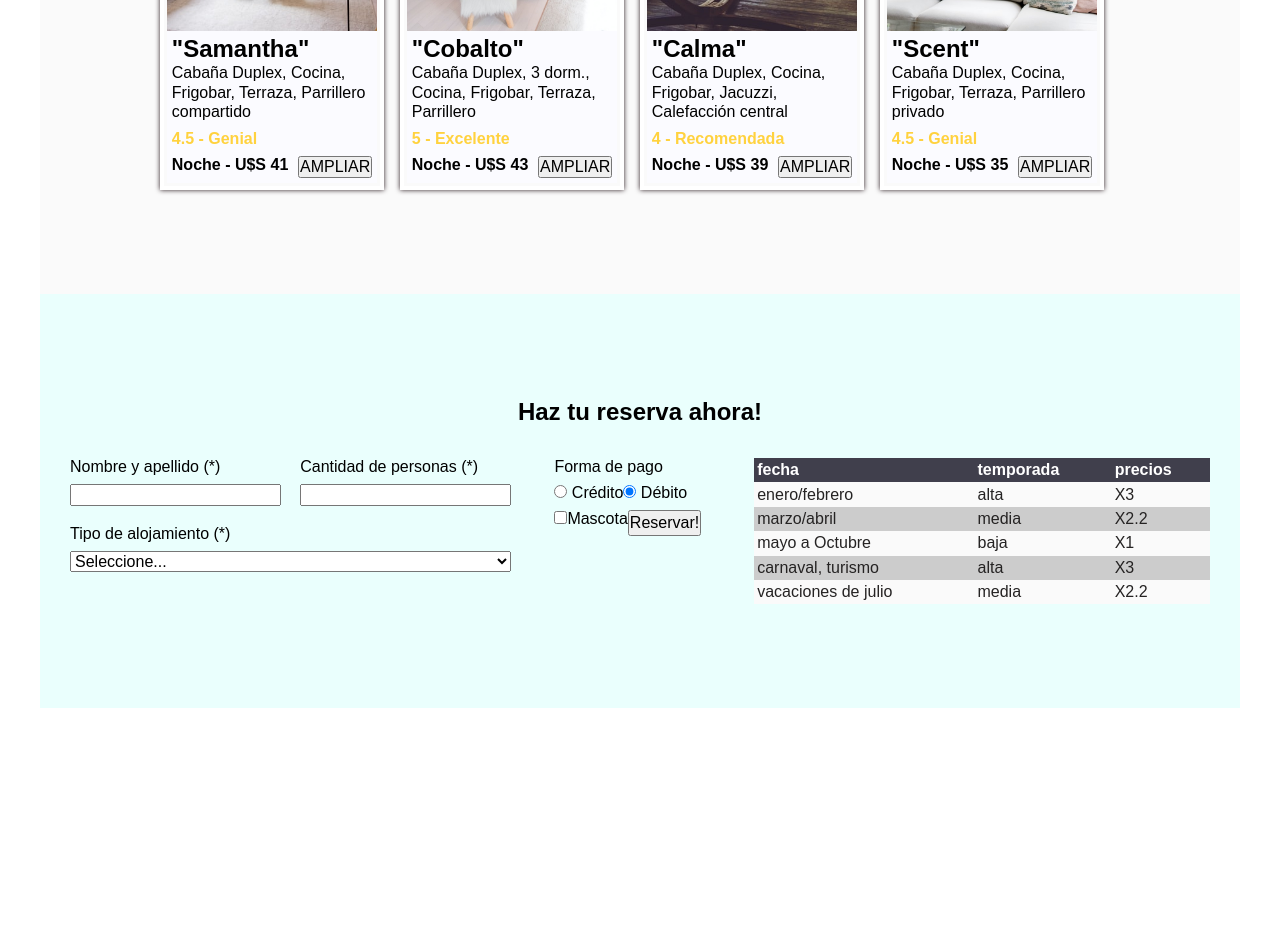
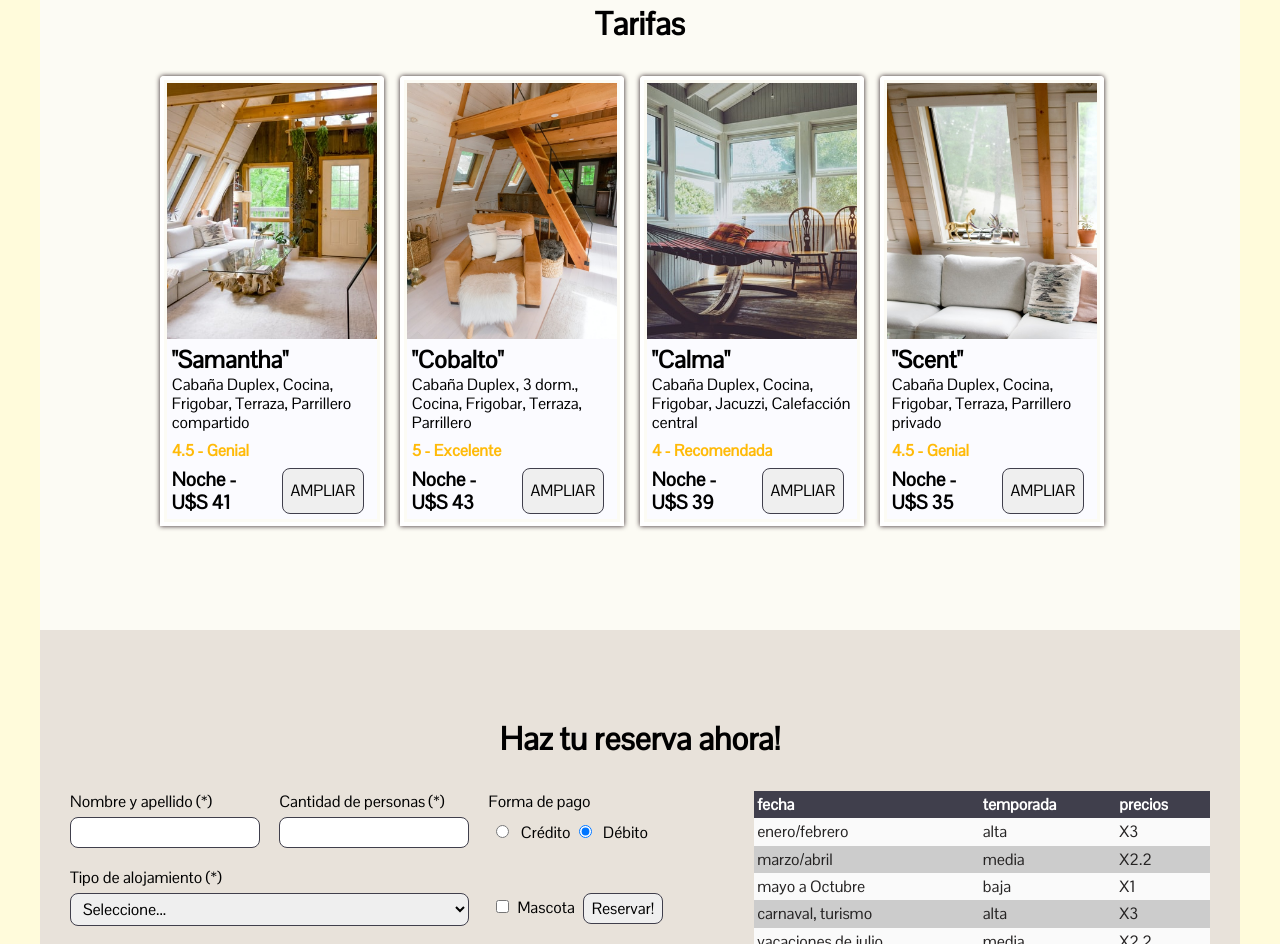
Before and after one commit to playmobilman/LaPazDiablo, a plain HTML site: page index.html in a window 1280 px wide. Shown: the part 1856-2800 px from the top of the page. Before the commit the page ends 2564 px from the top, so only its background shows below. Drawn offline with Linux system fonts and the light colour scheme; a web font is replaced by a local one.

Commit message:
Almost done...

```diff
--- a/index.html
+++ b/index.html
@@ -11,7 +11,9 @@
     <link rel="stylesheet" href="styles.css" type="text/css">
     <link rel="preconnect" href="https://fonts.googleapis.com">
     <link rel="preconnect" href="https://fonts.gstatic.com" crossorigin>
-    <link href="https://fonts.googleapis.com/css2?family=Mallanna&display=swap" rel="stylesheet">
+    <link rel="preconnect" href="https://fonts.googleapis.com">
+    <link rel="preconnect" href="https://fonts.gstatic.com" crossorigin>
+    <link href="https://fonts.googleapis.com/css2?family=Pontano+Sans&display=swap" rel="stylesheet">
 </head>
 <body>
     <div class="main-container">
@@ -53,32 +55,36 @@
             <div class="container-promos">
                 <div class="section-boxPromo">
                     <div class="section-boxPromoGallery grid-horizontal">
-                        <div class="grid-item">1</div>
-                        <div class="grid-item">2</div>
-                        <div class="grid-item">3</div>
+                        <div class="grid-item rustica1"></div>
+                        <div class="grid-item rustica2"></div>
+                        <div class="grid-item rustica3"></div>
                     </div>
+                    <div class="flex flex-col" style="margin-top: auto; padding-top: 1.2rem;">
                         <div class="section-boxPromoResume">
-                        <h3>Titulo promo 1</h3>
-                        <p>Lipsum dolor sit amet</p>
+                            <h3>Promo "R&uacute;stica"</h3>
+                            <p>Disfruta de toda la naturaleza destacada de Punta del Diablo en nuestras posadas enclavadas al pie del bosque nativo.</p>
                         </div>
                         <div class="section-boxPromoValidity">
                             <span>Vigencia del 21/05/2022 al 31/05/2022</span>
                             <button type="button">AMPLIAR</button>
                         </div>
                     </div>
+                </div>
                 <div class="section-boxPromo">
                     <div class="section-boxPromoGallery grid-vertical">
-                        <div class="grid-item">1</div>
-                        <div class="grid-item">2</div>
-                        <div class="grid-item">3</div>
+                        <div class="grid-item unplugged1"></div>
+                        <div class="grid-item unplugged2"></div>
+                        <div class="grid-item unplugged3"></div>
                     </div>
+                    <div class="flex flex-col" style="margin-top: auto; padding-top: 1.2rem;">
                         <div class="section-boxPromoResume">
-                        <h3>Titulo promo 2</h3>
-                        <p>Lipsum dolor sit amet</p>
+                            <h3>Promo "Unplugged"</h3>
+                            <p>Desenchufate de la rutina y viv&iacute; una experiencia natural en nuestra caba&ntilde;a "Scent".</p>
                         </div>
                         <div class="section-boxPromoValidity">
                             <span>Vigencia del 21/05/2022 al 31/05/2022</span>
                             <button type="button">AMPLIAR</button>
+                        </div>
                     </div>
                 </div>
             </div>
@@ -102,11 +108,7 @@
                         </p>
                         <p class="rating">4.5 - Genial</p>
                         <div class="call-action">
-                            <span>
-                                <strong>
-                                    Noche - U$S 41
-                                </strong>
-                            </span>
+                            <p>Noche - U$S 41</p>
                             <button type="button">AMPLIAR</button>
                         </div>
                     </div>
@@ -127,9 +129,7 @@
                         </p>
                         <p class="rating">5 - Excelente</p>
                         <div class="call-action">
-                            <span>
-                                <strong>Noche - U$S 43</strong>
-                            </span>
+                            <p>Noche - U$S 43</p>
                             <button type="button">AMPLIAR</button>
                         </div>
                     </div>
@@ -149,9 +149,7 @@
                         </p>
                         <p class="rating">4 - Recomendada</p>
                         <div class="call-action">
-                            <span>
-                                <strong>Noche - U$S 39</strong>
-                            </span>
+                            <p>Noche - U$S 39</p>
                             <button type="button">AMPLIAR</button>
                         </div>
                     </div>
@@ -171,9 +169,7 @@
                         </p>
                         <p class="rating">4.5 - Genial</p>
                         <div class="call-action">
-                            <span>
-                                <strong>Noche - U$S 35</strong>
-                            </span>
+                            <p>Noche - U$S 35</p>
                             <button type="button">AMPLIAR</button>
                         </div>
                     </div>
@@ -185,23 +181,21 @@
         <section id="bookings">
             <h1 class="section-title">Haz tu reserva ahora!</h1>
             <div class="container-bookings">
-                <form action="#" method="post">
-                    <div class="flex-row">
-
-                        <!-- Datos visitante -->
-                        <div class="flex-col">
-                            <div class="flex-row between">
-                                <div class="flex-col item">
+                <form action="#">
+                    <div class="flex flex-row justify-start">
+                        <div class="flex flex-col">
+                            <div class="flex flex-row">
+                                <div class="flex flex-col flex-item">
                                     <label for="txtNombre">Nombre y apellido (*)</label>
                                     <input type="text" id="txtNombre" required="required">
                                 </div>
-                                <div class="flex-col item">
+                                <div class="flex flex-col flex-item">
                                     <label for="txtQty">Cantidad de personas (*)</label>
                                     <input type="text" id="txtQty" required="required">
                                 </div>
                             </div>
-                            <div class="flex-row-fluid">
-                                <div class="flex-col item">
+                            <div class="flex flex-row">
+                                <div class="flex flex-col flex-item flex-grow">
                                     <label for="slcTipoAlojamiento">Tipo de alojamiento (*)</label>
                                     <select name="slcTipoAlojamiento" id="slcTipoAlojamiento" required="required">
                                         <option value="">Seleccione...</option>
@@ -211,56 +205,10 @@
                                 </div>
                             </div>
                         </div>
-
-                        <!-- Forma de pago -->
-                        <div class="flex-col" style="margin-left: 1.5em; align-content: stretch;">
-                            <label for="slcTipoAlojamiento">Forma de pago</label>
-                            <div class="flex-row">
-                                <label for="rdCredit">
-                                    <input type="radio" id="rdCredit" name="payment" value="payCredit" checked>
-                                    Cr&eacute;dito
-                                </label>
-                                <label for="rdDebit">
-                                    <input type="radio" id="rdDebit" name="payment" value="payDebit" checked>
-                                    D&eacute;bito
-                                </label>
-                            </div>
-                            <div class="flex-row between">
-                                <label><input type="checkbox" id="cbox1" value="first_checkbox">Mascota</label>
-                                <button name="button">Reservar!</button>
-                            </div>
-                        </div>
-                    </div>
-
-
-
-
-
-
-
-
-
-
-
-
-
-
-
-
-
-
-                    <!-- <div class="flex-row">
-                        <div class="flex-col item">
-                            <label for="txtNombre">Nombre y apellido (*)</label>
-                            <input type="text" id="txtNombre" required="required">
-                        </div>
-                        <div class="flex-col item">
-                            <label for="txtQty">Cantidad de personas (*)</label>
-                            <input type="text" id="txtQty" required="required">
-                        </div>
-                        <div class="flex-col">
-                            <label for="txtQty">Forma de pago</label>
-                            <div class="flex-row">
+                        <div class="flex flex-col justify-between">
+                            <div class="flex flex-col">
+                                <label>Forma de pago</label>
+                                <div class="flex flex-row">
                                     <label for="rdCredit">
                                         <input type="radio" id="rdCredit" name="payment" value="payCredit" checked>
                                         Cr&eacute;dito
@@ -271,17 +219,12 @@
                                     </label>
                                 </div>
                             </div>
+                            <div class="flex flex-row flex-item items-center">
+                                <label><input type="checkbox" id="cbox1" value="first_checkbox">Mascota</label>
+                                <button name="button">Reservar!</button>
                             </div>
-                    <div class="flex-row-full">
-                        <div class="flex-col item">
-                            <label for="slcTipoAlojamiento">Tipo de alojamiento (*)</label>
-                            <select name="slcTipoAlojamiento" id="slcTipoAlojamiento">
-                                <option value="-1">Seleccione...</option>
-                                <option value="1">Cabaña simple</option>
-                                <option value="2">Cabaña duplex</option>
-                            </select>
                         </div>
-                    </div> -->
+                    </div>
                 </form>
                 <table>
                     <thead>
@@ -321,9 +264,12 @@
                 </table>
             </div>
         </section>
+
         <!-- Footer -->
         <footer>
-
+            <a href="www.booking.com">Booking.com</a>
+            <a href="www.airbnb.com">Airbnb</a>
+            <a href="www.instagram.com/playmobilman">Seguinos!</a>
         </footer>
     </div>
 </body>
--- a/styles.css
+++ b/styles.css
@@ -7,12 +7,18 @@ email: playmobilman@gmail.com
 
 /* General - Reset */
 * { margin: 0; padding: 0; }
+
 .clear { clear: both; }
+
 img { border: 0; }
 
 body {
-    background: #FFFFFF;
-    font-family: 'Mallanna', sans-serif;
+    background: #fffbdb;
+    font-family: 'Pontano Sans', sans-serif;
+}
+
+section {
+    background-color: #FCFBF4;
 }
 
 .main-container {
@@ -21,57 +27,8 @@ body {
     min-height: 100vh;
 }
 
-.main-container section:nth-child(odd) {
-    background: #EAFFFD;
-}
-
-.main-container section:nth-child(even) {
-    background: #FAFAFA;
-}
-
-/* Flexbox */
-.flex-col {
-    display: flex;
-    flex-direction: column;
-}
-
-.flex-col .item {
-    margin-bottom: 1.2rem;
-    margin-right: 1.2rem;
-}
-
-.flex-row {
-    display: flex;
-    flex-direction: row;
-    align-items: stretch;
-    align-content: flex-start;
-}
-
-.flex-row.between {
-    justify-content: space-between;
-}
-
-.flex-row.start {
-    justify-content: flex-start;
-}
-
-.flex-row.around {
-    justify-content: space-around;
-}
-
-.flex-row-fluid {
-    width: 100%;
-    flex-flow: row wrap;
-    align-content: flex-start;
-}
-
-.flex-row-full {
-    justify-content: space-between;
-}
-
-
-.flex-row > .item {
-    margin-right: 1.2rem;
+.main-container section:last-of-type {
+    background: #e8e2da;
 }
 
 /* Tipografia */
@@ -110,6 +67,10 @@ nav ul li {
     margin-left: 1em;
 }
 
+nav ul li:last-of-type {
+    margin-right: 1em;
+}
+
 nav ul li a {
     padding: .3em 1em;
     text-decoration: none;
@@ -126,7 +87,6 @@ nav ul li a:hover {
 }
 
 /* Main content */
-
 .hero {
     width: 100%;
     padding: 15em 0;
@@ -149,8 +109,9 @@ section {
 }
 
 section h1 {
+    font-size: 2rem;
     text-align: center;
-    margin: 2rem auto;
+    margin: 1rem auto;
 }
 
 .container-promos, .container-bookings {
@@ -159,16 +120,17 @@ section h1 {
     display: flex;
     flex-direction: row;
     justify-content: space-between;
+    align-items: flex-start;
 }
 
 .container-bookings form {
     width: 60%;
 }
 
+
 .container-bookings table {
     width: 40%;
 }
-
 
 .container-pricing {
     width: 80%;
@@ -208,7 +170,7 @@ section h1 {
     font-size: 1.5rem;
 }
 
-.container-pricing .cabin-data p {
+.container-pricing .cabin-data > p {
     font-size: 1rem;
 }
 
@@ -216,13 +178,18 @@ section h1 {
     margin: 0.5rem 0;
     font-size: 1rem;
     font-weight: bold;
-    color: #ffd23f;
+    color: #ffba08;
 }
 
 .container-pricing .cabin-data .call-action {
     display: flex;
     flex-direction: row;
     justify-content: space-between;
+}
+
+.call-action > p {
+    font-size: 1.2em;
+    font-weight: bold;
 }
 
 .section-boxPromo {
@@ -236,11 +203,38 @@ section h1 {
     grid-auto-flow: row;
     gap: 0.5rem;
     grid-template-columns: 1fr 1fr;
-    grid-template-rows: repeat(2, minmax(5rem, auto));
+    grid-template-rows: repeat(2, 15rem);
 }
 
 .section-boxPromoGallery .grid-item {
     background-color: #7D8491;
+    background-position: center center;
+    background-size: cover;
+    background-repeat: no-repeat;
+}
+
+.section-boxPromoGallery .grid-item.rustica1 {
+    background-image: url('images/promo-rustica-1.jpg');
+}
+
+.section-boxPromoGallery .grid-item.rustica2 {
+    background-image: url('images/promo-rustica-2.jpg');
+}
+
+.section-boxPromoGallery .grid-item.rustica3 {
+    background-image: url('images/promo-rustica-3.jpg');
+}
+
+.section-boxPromoGallery .grid-item.unplugged1 {
+    background-image: url('images/promo-unplugged-1.jpg');
+}
+
+.section-boxPromoGallery .grid-item.unplugged2 {
+    background-image: url('images/promo-unplugged-2.jpg');
+}
+
+.section-boxPromoGallery .grid-item.unplugged3 {
+    background-image: url('images/promo-unplugged-3.jpg');
 }
 
 .grid-horizontal .grid-item:nth-child(1) {
@@ -267,6 +261,7 @@ section h1 {
     display: flex;
     flex-direction: row;
     justify-content: space-between;
+    align-items: center;
 }
 
 .section-boxPromoValidity span {
@@ -281,25 +276,87 @@ section h1 {
 }
 
 
+/* Flexbox */
+.flex {
+    display: flex;
+}
 
+.flex-row {
+    flex-direction: row;
+}
 
+.flex-col {
+    flex-direction: column;
+}
 
+.justify-between {
+    justify-content: space-between;
+}
 
+.content-between {
+    align-content: space-between;
+}
+
+.justify-start {
+    justify-content: flex-start;
+}
+
+.flex-item {
+    margin-right: 1.2rem;
+    margin-bottom: 1.2rem;
+}
+
+.flex-grow {
+    flex: 1;
+    justify-content: center;
+    flex-direction: column;
+}
+
+.items-stretch {
+    align-items: stretch;
+}
+
+.items-center {
+    align-items: center;
+}
 
 /* Footer */
+footer {
+    display: flex;
+    flex-direction: row;
+    justify-content: space-between;
+    align-items: center;
+    padding: 1rem 0;
+    width: 1200px;
+    margin: 0 auto;
+    background-color: #FFF;
+}
 
 /* Forms */
-label {
-    margin-bottom: 0.5em;
-}
-
 button, input, select, textarea {
     font-family: inherit;
     font-size: 100%;
     margin: 0;
     padding: 0;
     box-sizing: border-box;
+    border: 1px solid #403F4C;
+    border-radius: 8px;
+    padding: 0.25rem 0.5rem;
 }
+
+button {
+    margin: 0 0.5rem;
+    padding: 0.25rem 0.5rem;
+}
+
+input[type="radio"], input[type="checkbox"] {
+    margin: 0.5rem;
+}
+
+label {
+    margin-bottom: 0.3rem;
+}
+
 
 /* Tables */
 table {
```
Also changed, not shown: images/promo-rustica-1.jpg (added), images/promo-rustica-2.jpg (added), images/promo-rustica-3.jpg (added), images/promo-unplugged-1.jpg (added), images/promo-unplugged-2.jpg (added), images/promo-unplugged-3.jpg (added). Lines whose indentation alone changed are shown as unchanged.
